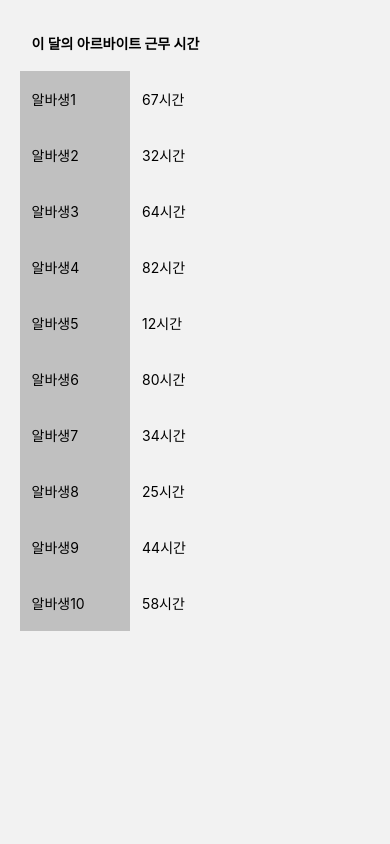
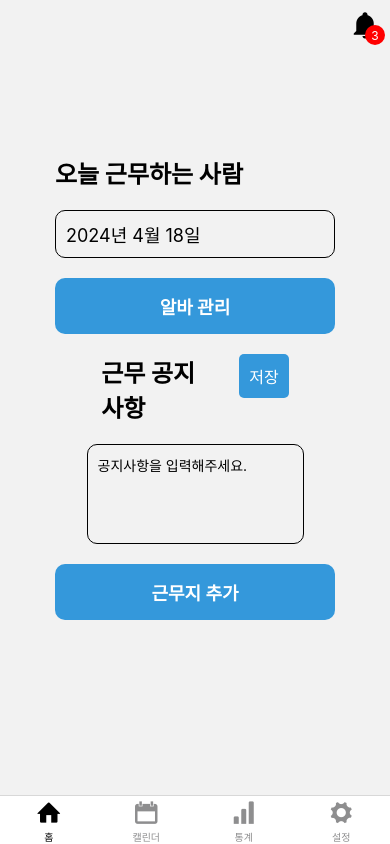
Before and after one commit to Eeeegarden/schedule_App, a React Native app: screen /MainNavigator in a window 390 px wide. Built offline with nearby package versions, Linux system fonts and the light colour scheme.

Commit message:
[EDIT] 파일명 수정 및 메인화면에서 파일 참조, App.tsx 주석처리 제거

```diff
--- a/App.tsx
+++ b/App.tsx
@@ -9,8 +9,8 @@ import LoginScreen from "./src/screens/LoginScreen";
 import FindpwScreen from "./src/screens/FindpwScreen";
 import MainNavigator from './src/screens/MainNavigator';
 import ManagementAlba from "./src/screens/ManagementAlba";
-import WorkStat_A from "./src/screens/WorkStat_A";
-import WorkStat_M from "./src/screens/WorkStat_M";
+import WorkStat_A from "./src/screens/MyWorkStat";
+import WorkStat_M from "./src/screens/OPWorkStat";
 
 const Stack = createNativeStackNavigator();
 
@@ -28,7 +28,7 @@ const App = () => {
   return (
     <NavigationContainer>
       <Stack.Navigator>
-        {/* <Stack.Screen
+        <Stack.Screen
           name="Auth"
           component={MyStack}
           options={{ headerShown: false }}
@@ -37,11 +37,6 @@ const App = () => {
           name="MainNavigator"
           component={MainNavigator}
           options={{headerShown: false}}
-        /> */}
-        <Stack.Screen
-          name="test"
-          component={WorkStat_M}
-          options={{headerShown: false}}
         />
       </Stack.Navigator>
     </NavigationContainer>
--- a/src/screens/MainNavigator.tsx
+++ b/src/screens/MainNavigator.tsx
@@ -5,8 +5,8 @@ import Entypo from 'react-native-vector-icons/Entypo';
 import MainScreen from './MainScreen';
 import MainOPScreen from './MainOPScreen';
 import TestScreen1 from './TestScreen1';
-import TestScreen2 from './TestScreen2';
-import TestScreen3 from './TestScreen3';
+import MyWorkStat from './MyWorkStat';
+import OPWorkStat from './OPWorkStat';
 import TestScreen4 from './TestScreen4';
 
 const Tab = createBottomTabNavigator();
@@ -24,8 +24,8 @@ const MainNavigator = () => {
             {!isAdmin && <Tab.Screen name="Main" component={MainScreen} options={{title: '홈', headerShown: false, tabBarIcon: ({color, size}) => (<Entypo name="home" size={size} color={color}/>)}}/>}
             {isAdmin && <Tab.Screen name="Main_OP" component={MainOPScreen} options={{title: '홈', headerShown: false, tabBarIcon: ({color, size}) => (<Entypo name="home" size={size} color={color}/>)}}/>}
             <Tab.Screen name="Calendar" component={TestScreen1} options={{title: '캘린더', headerShown: false, tabBarIcon: ({color, size}) => (<Entypo name="calendar" size={size} color={color}/>)}}/>
-            {!isAdmin && <Tab.Screen name="Stat" component={TestScreen2} options={{title: '통계', headerShown: false, tabBarIcon: ({color, size}) => (<Entypo name="bar-graph" size={size} color={color}/>)}}/>}
-            {isAdmin && <Tab.Screen name="Stat_OP" component={TestScreen3} options={{title: '통계', headerShown: false, tabBarIcon: ({color, size}) => (<Entypo name="bar-graph" size={size} color={color}/>)}}/>}
+            {!isAdmin && <Tab.Screen name="Stat" component={MyWorkStat} options={{title: '통계', headerShown: false, tabBarIcon: ({color, size}) => (<Entypo name="bar-graph" size={size} color={color}/>)}}/>}
+            {isAdmin && <Tab.Screen name="Stat_OP" component={OPWorkStat} options={{title: '통계', headerShown: false, tabBarIcon: ({color, size}) => (<Entypo name="bar-graph" size={size} color={color}/>)}}/>}
             <Tab.Screen name="Preferences" component={TestScreen4} options={{title: '설정', headerShown: false, tabBarIcon: ({color, size}) => (<Entypo name="cog" size={size} color={color}/>)}}/>
         </Tab.Navigator>
     )
--- a/src/screens/WorkStat_A.tsx
+++ b/src/screens/MyWorkStat.tsx
@@ -3,7 +3,7 @@ import { View, Text, Button, StyleSheet, TouchableOpacity, Dimensions } from 're
 import { BarChart } from 'react-native-chart-kit';
 /* react-native-chart-kit을 install할 때 react-native-svg도 같이 install 해 주세요.*/
 
-const WorkStat_A = () => {
+const MyWorkStat = () => {
     const [employeers, setemployeers] = useState([
       { name: '알바생1', status: '근무', wait: true, approval: '', datasets: [{worktime : [37, 90, 48, 67]}] },
       { name: '알바생2', status: '근무', wait: false, approval: '', datasets: [{worktime : [0, 0, 0, 32]}] },
@@ -86,4 +86,4 @@ const styles = StyleSheet.create({
     },
   });
 
-export default WorkStat_A;
+export default MyWorkStat;
--- a/src/screens/WorkStat_M.tsx
+++ b/src/screens/OPWorkStat.tsx
@@ -2,7 +2,7 @@ import React, { useState } from 'react';
 import { View, Text, Button, StyleSheet, TouchableOpacity, Dimensions } from 'react-native';
 import { BarChart } from 'react-native-chart-kit';
 
-const WorkStat_M = () => {
+const OPWorkStat = () => {
     const [employeers, setemployeers] = useState([
       { name: '알바생1', status: '근무', wait: true, approval: '', datasets: [{worktime : [37, 90, 48, 67]}] },
       { name: '알바생2', status: '근무', wait: false, approval: '', datasets: [{worktime : [0, 0, 0, 32]}] },
@@ -83,4 +83,4 @@ const styles = StyleSheet.create({
   },
   });
 
-export default WorkStat_M;
+export default OPWorkStat;
```
